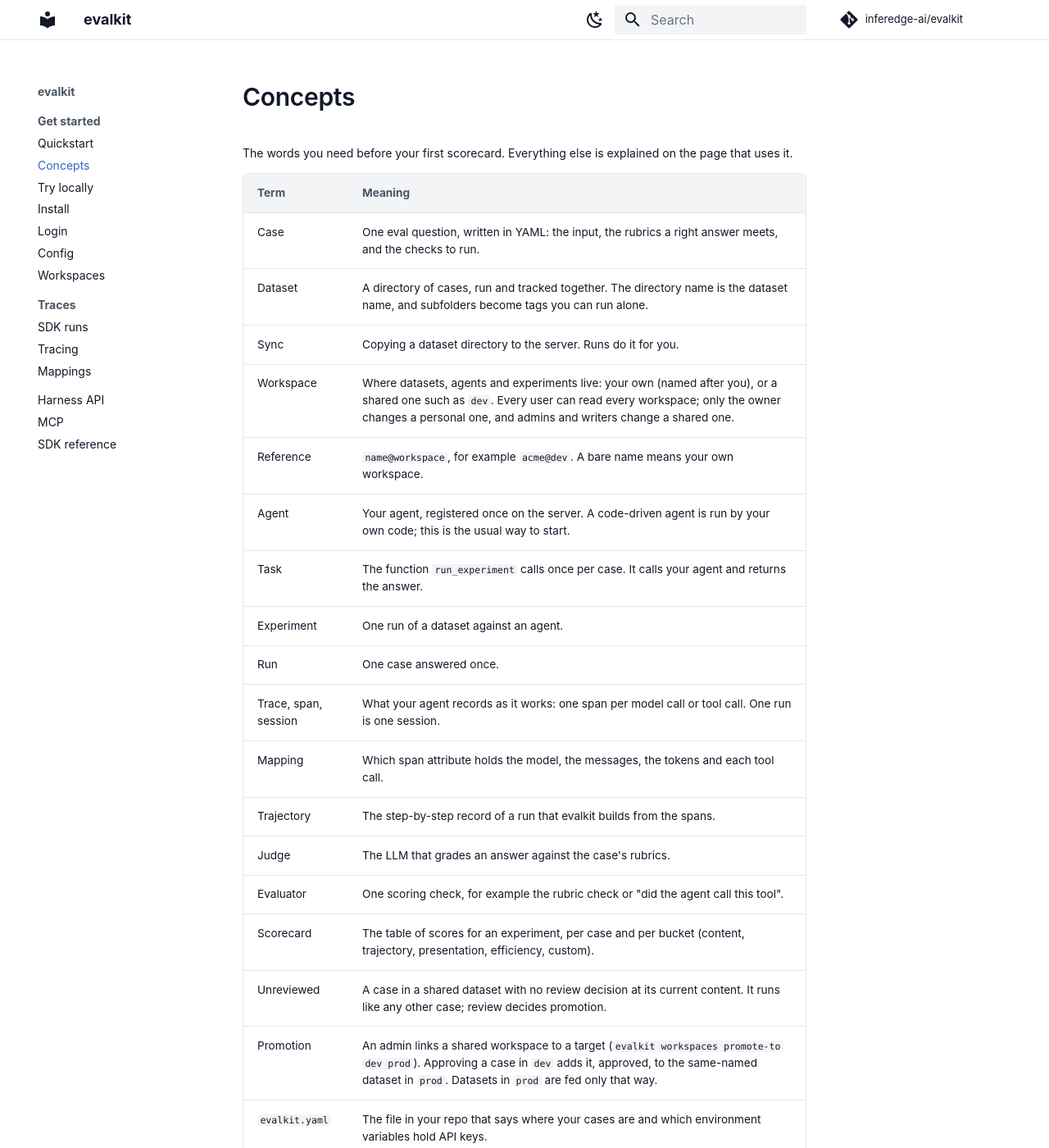
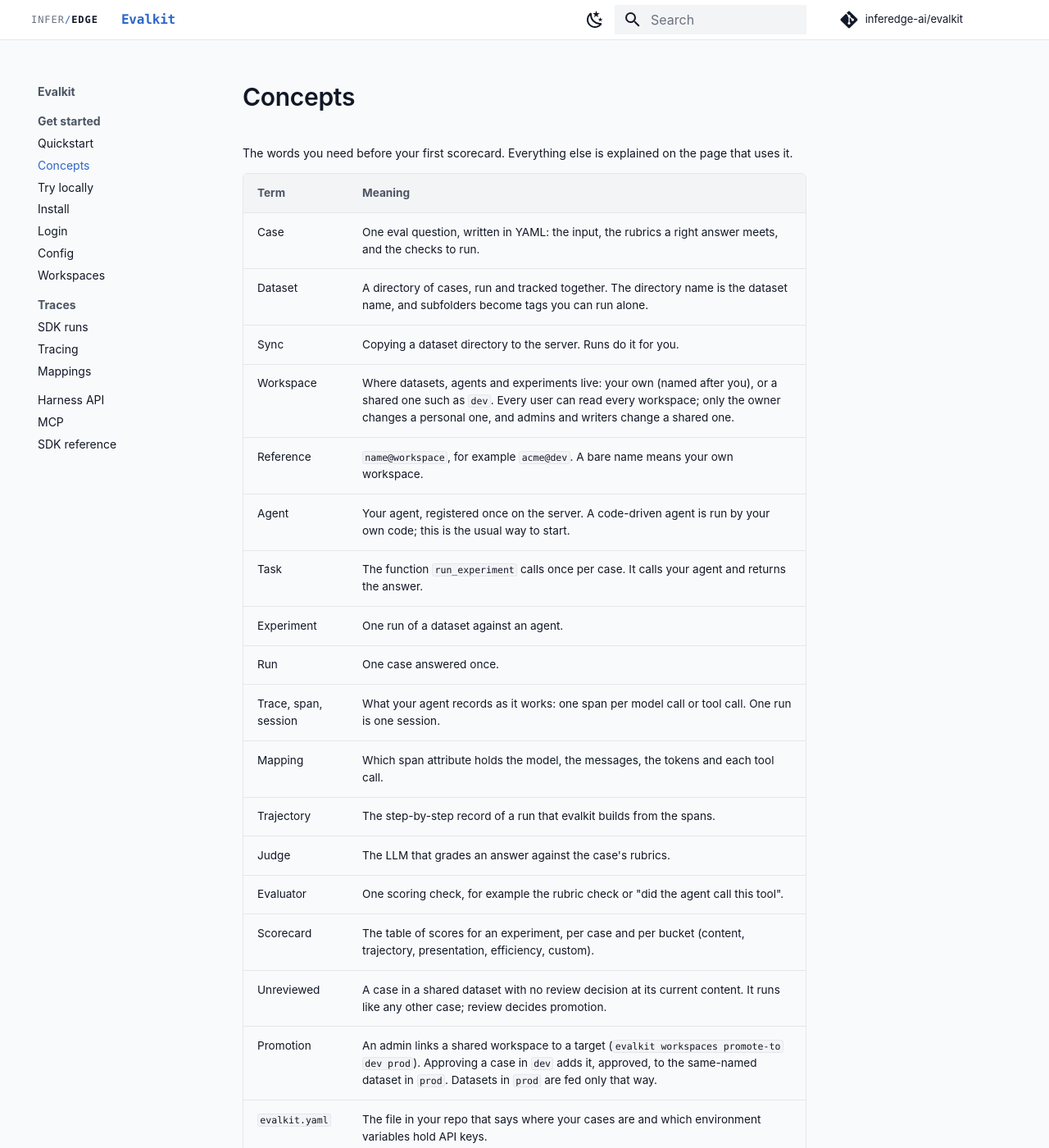
Before and after one commit to inferedge-ai/evalkit, an MkDocs documentation site: the page built from docs/user/concepts.md, in a window 1280 px wide and 1400 px high. Shown: the whole window at 82% size. Built offline with MkDocs 1.6.1 and Material for MkDocs 9.7.7, drawn with Linux system fonts in a browser that asks for light colours; comment, search, counter and statistics services are not loaded; the version menu is left out.

Commit message:
Docs site: the web UI's header, favicon, canvas and markdown styles
Co-Authored-By: Claude Opus 5.5 <noreply@anthropic.com>

```diff
--- a/docs/site/hooks.py
+++ b/docs/site/hooks.py
@@ -7,7 +7,7 @@ from mkdocs.structure.files import File, Files
 
 SITE = Path(__file__).parent
 ROOT = SITE.parent.parent
-GENERATED = ("sdk-reference.md", "stylesheets/evalkit.css")
+GENERATED = ("sdk-reference.md", "stylesheets/evalkit.css", "favicon.svg")
 PLACEHOLDER = re.compile(r"\{\{(origin|version)\}\}")
 
 
--- /dev/null
+++ b/docs/site/overrides/partials/logo.html
@@ -0,0 +1 @@
+<span class="ek-lockup" aria-label="InferEdge"><span class="ek-infer">Infer</span><span class="ek-slash" aria-hidden="true">/</span><span class="ek-edge">Edge</span></span>
--- a/docs/site/stylesheets/evalkit.css
+++ b/docs/site/stylesheets/evalkit.css
@@ -41,7 +41,7 @@
   --md-accent-fg-color: var(--ek-brand-hover);
   --md-accent-fg-color--transparent: color-mix(in srgb, var(--ek-brand) 10%, transparent);
 
-  --md-default-bg-color: var(--ek-surface);
+  --md-default-bg-color: var(--ek-canvas);
   --md-default-fg-color: var(--ek-ink);
   --md-default-fg-color--light: var(--ek-ink-2);
   --md-default-fg-color--lighter: var(--ek-ink-3);
@@ -50,6 +50,7 @@
   --md-typeset-color: var(--ek-ink);
   --md-typeset-a-color: var(--ek-brand);
   --md-code-bg-color: var(--ek-fill);
+  --md-code-hl-color: color-mix(in srgb, var(--ek-brand) 15%, transparent);
   --md-code-fg-color: var(--ek-ink);
   --md-typeset-table-color: var(--ek-line);
   --md-footer-bg-color: var(--ek-canvas);
@@ -137,3 +138,63 @@
 .doc-signature {
   font-family: var(--md-code-font-family);
 }
+
+/* The web UI's header: the InferEdge lockup, then "Evalkit" in the brand colour. */
+.md-header__button.md-logo {
+  margin-right: 0.4rem;
+  padding: 0.4rem 0;
+}
+
+.ek-lockup {
+  font-family: var(--md-code-font-family);
+  font-size: 0.6rem;
+  letter-spacing: 0.08em;
+  text-transform: uppercase;
+  white-space: nowrap;
+}
+
+.ek-infer {
+  color: var(--ek-ink-3);
+}
+
+.ek-slash {
+  color: var(--ek-brand);
+}
+
+.ek-edge {
+  color: var(--ek-ink);
+  font-weight: 700;
+}
+
+.md-header__topic:first-child {
+  font-family: var(--md-code-font-family);
+  font-weight: 600;
+  letter-spacing: -0.01em;
+  color: var(--ek-brand);
+}
+
+.md-header__topic .md-ellipsis {
+  font-size: 0.8rem;
+}
+
+/* Links, inline code and code blocks as the UI's markdown renders them. */
+.md-typeset a {
+  text-decoration: underline;
+  text-underline-offset: 2px;
+}
+
+.md-typeset a:hover {
+  color: var(--ek-brand-hover);
+}
+
+.md-typeset .headerlink,
+.md-typeset .md-nav a,
+.md-typeset .doc-heading a {
+  text-decoration: none;
+}
+
+.md-typeset :not(pre) > code {
+  border: 1px solid var(--ek-line);
+  border-radius: 3px;
+  padding: 0 0.2em;
+}
--- a/mkdocs.yml
+++ b/mkdocs.yml
@@ -1,4 +1,4 @@
-site_name: evalkit
+site_name: Evalkit
 site_description: Make your AI agent better, end to end.
 site_url: https://inferedge-ai.github.io/evalkit/
 repo_url: https://github.com/inferedge-ai/evalkit
@@ -10,6 +10,7 @@ strict: true
 theme:
   name: material
   custom_dir: docs/site/overrides
+  favicon: favicon.svg
   font: false
   palette:
     - media: "(prefers-color-scheme: light)"
```
Also changed, not shown: docs/site/favicon.svg (added).
